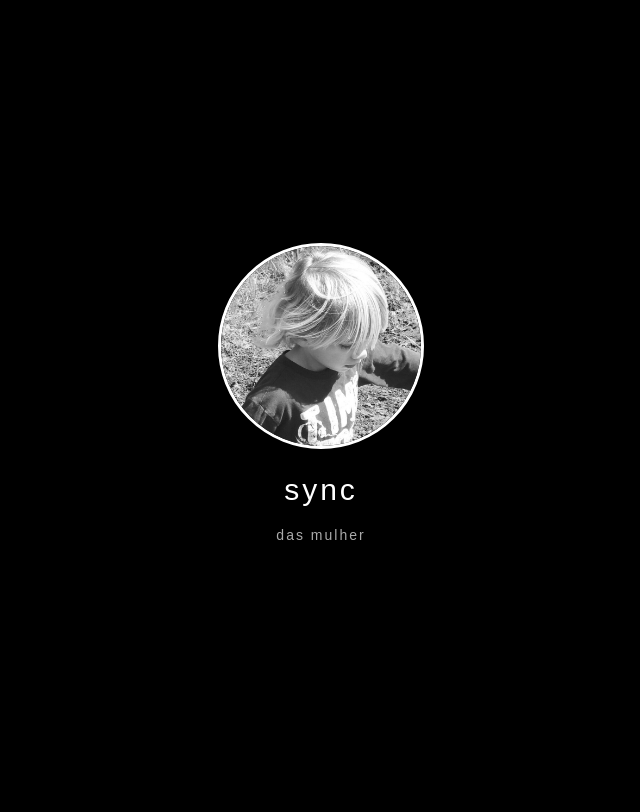
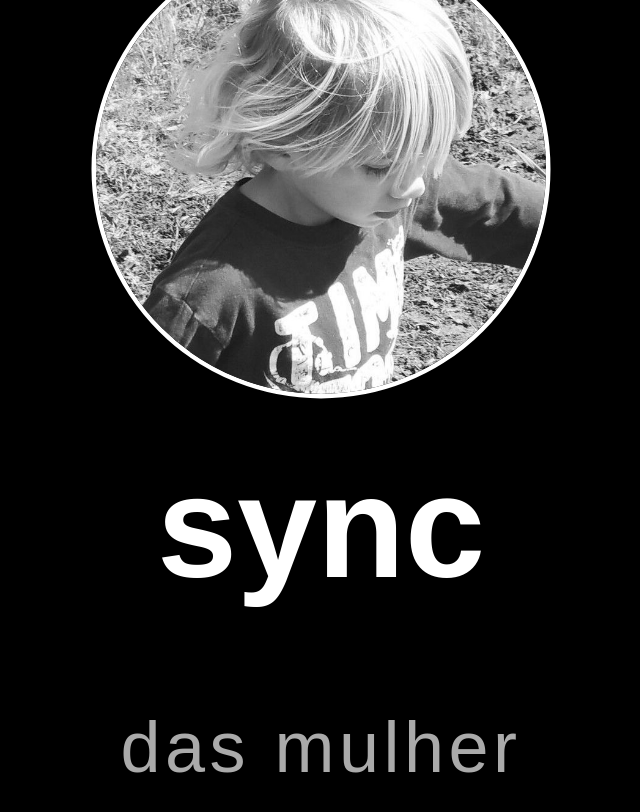
Before and after one commit to synchronicaly/synchronicaly.github.io, a plain HTML site: page index.html in a window 1280 px wide. Shown: the whole page, without its empty margins (319-959 px from the left). Drawn offline with Linux system fonts and the light colour scheme.

Commit message:
Update index.html

```diff
--- a/index.html
+++ b/index.html
@@ -2,77 +2,54 @@
 <html lang="pt-BR">
 <head>
   <meta charset="UTF-8">
-  <title>sync</title>
+  <title>Meu Site</title>
 
   <style>
     body {
       margin: 0;
-      background: #000;
-      font-family: Arial, sans-serif;
-      color: white;
+      height: 100vh;
+      background: black;
       display: flex;
       justify-content: center;
       align-items: center;
-      height: 100vh;
+      font-family: Arial, sans-serif;
+
+      /* AUMENTA TUDO */
+      font-size: 3em;
     }
 
     .container {
       text-align: center;
+
+      /* aumenta tudo mais ainda */
+      transform: scale(1.5);
     }
 
     img {
-      width: 200px;
-      height: 200px;
+      width: 300px;
+      height: 300px;
       border-radius: 50%;
       object-fit: cover;
       border: 3px solid white;
-
-      opacity: 0;
-      animation: subir 1.2s ease forwards;
     }
 
     h1 {
       margin-top: 20px;
-      font-size: 30px;
-      font-weight: normal;
-      letter-spacing: 3px;
-
-      opacity: 0;
-      animation: subir 1.2s ease forwards;
-      animation-delay: 0.5s;
+      color: white;
     }
 
     p {
-      margin-top: 5px;
-      font-size: 14px;
       color: #aaa;
-      letter-spacing: 2px;
-
-      opacity: 0;
-      animation: subir 1.2s ease forwards;
-      animation-delay: 1s;
-    }
-
-    @keyframes subir {
-      from {
-        opacity: 0;
-        transform: translateY(40px);
-      }
-      to {
-        opacity: 1;
-        transform: translateY(0);
-      }
+      letter-spacing: 3px;
     }
   </style>
 </head>
 
 <body>
-
   <div class="container">
     <img src="foto.jpg" alt="foto de perfil">
     <h1>sync</h1>
     <p>das mulher</p>
   </div>
-
 </body>
 </html>
```
